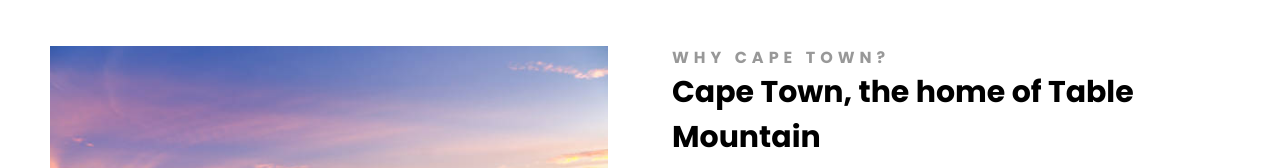
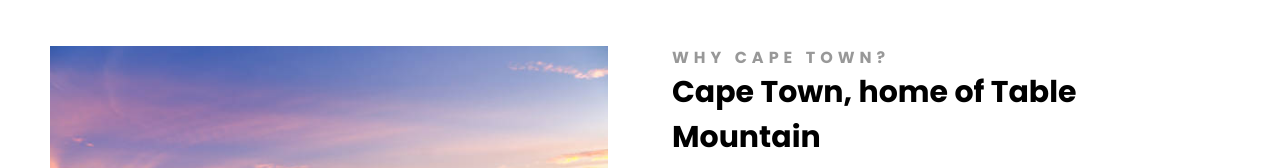
Before and after one commit to Sinesipho-Sono/Travel-landing-page, a plain HTML site: page index.html in a window 1280 px wide. Shown: the part 511-679 px from the top of the page. Drawn offline with Linux system fonts and the light colour scheme.

Commit message:
updated section heading

```diff
--- a/index.html
+++ b/index.html
@@ -29,7 +29,7 @@
           />
           <div>
             <h3>Why Cape Town?</h3>
-            <h2>Cape Town, the home of Table Mountain</h2>
+            <h2>Cape Town, home of Table Mountain</h2>
             <p>
               Nestled between the iconic Table Mountain and the glistening
               Atlantic Ocean, Cape Town is a breathtaking destination that
```
